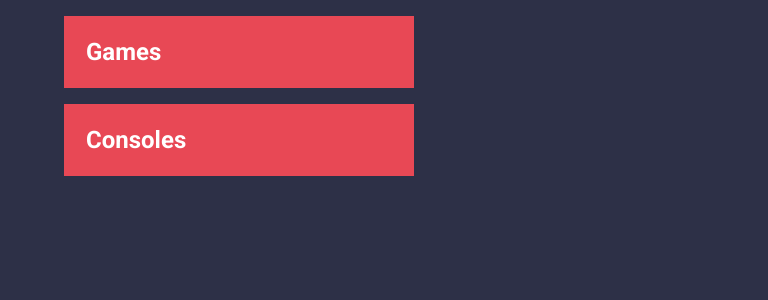
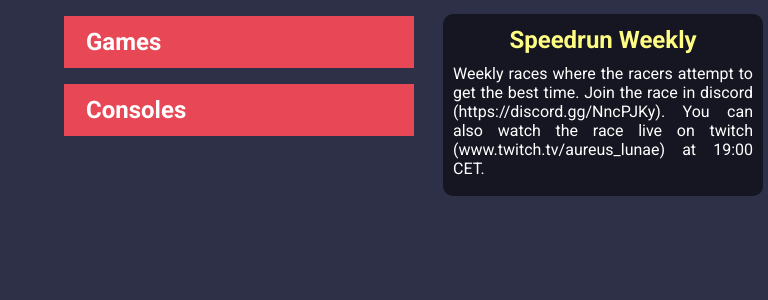
Before and after one commit to Aureus-Lunae/retrorun, a PHP site: page / in a window 768 px wide. Shown: the part 83-383 px from the top of the page. Run offline with PHP 8.4, Linux system fonts and the light colour scheme; data that the repository does not hold is empty.

Commit message:
Added sidebar and console search

```diff
--- a/consoleinfo.php
+++ b/consoleinfo.php
@@ -20,7 +20,7 @@
   <meta name="viewport content="width=device-width, initial-scale=1.0, maximum-scale=1.0" />
   <title><?php echo $title; ?></title>
 	<link href="https://fonts.googleapis.com/css?family=Oswald:400,700|Roboto:400,700&amp;subset=latin-ext" rel="stylesheet">
-	<link href="css/style.css" rel="stylesheet" type="text/css" media="all" />me.min.css">
+	<link href="css/style.css" rel="stylesheet" type="text/css" media="all" />
 </head>
 
 <body>
@@ -65,7 +65,7 @@
 
 </section>
 
-
+	<?php include 'html/sidebar.html' ?>
 
 </body>
 
--- a/css/style.css
+++ b/css/style.css
@@ -171,6 +171,11 @@ header .nav .nav_item a:hover {
   filter: sepia(100%);
 }
 
+@media (max-width: 1000px) {
+  .colspan-2 {
+    grid-column-end: span 1;
+  }
+}
 /* homepage */
 #games,
 #consoles {
@@ -192,6 +197,7 @@ header .nav .nav_item a:hover {
 .console_wrapper h1 {
   margin-left: 20px;
   font-size: 24px;
+  line-height: 8px;
 }
 .game_wrapper label,
 .console_wrapper label {
@@ -250,8 +256,8 @@ header .nav .nav_item a:hover {
 /* Game Page */
 #page_container {
   min-width: 350px;
-  max-width: calc(100% - 448px);
-  margin-left: 64px;
+  max-width: calc(100% - 500px);
+  margin-left: 32px;
   display: flex;
   justify-content: center;
 }
@@ -315,4 +321,64 @@ header .nav .nav_item a:hover {
   border-bottom-right-radius: 8px;
 }
 
+@media (max-width: 1100px) and (min-width: 761px) {
+  #page_container {
+    min-width: 350px;
+    max-width: calc(100% - 400px);
+    margin-left: 32px;
+    display: flex;
+    justify-content: center;
+  }
+}
+@media (max-width: 760px) {
+  #page_container {
+    min-width: 350px;
+    max-width: calc(100% - 64px);
+    margin-left: 32px;
+    display: flex;
+    justify-content: center;
+  }
+}
+/* Sidebar */
+#sidebar {
+  position: fixed;
+  width: 320px;
+  right: 24px;
+  top: 80px;
+}
+#sidebar .sidebar_item {
+  width: 100%;
+  background: #151621;
+  border-radius: 10px;
+  padding: 2px 10px;
+}
+#sidebar h1 {
+  text-align: center;
+  line-height: 16px;
+  font-size: 24px;
+  color: #fffd82;
+}
+#sidebar p {
+  text-align: justify;
+}
+#sidebar a {
+  color: #fff;
+}
+#sidebar a:hover {
+  text-decoration: underline;
+  color: #fffd82;
+}
+
+@media (max-width: 960px) and (min-width: 761px) {
+  #sidebar {
+    top: 97px;
+    right: 5px;
+  }
+}
+@media (max-width: 760px) {
+  #sidebar {
+    display: none;
+  }
+}
+
 /*# sourceMappingURL=style.css.map */
--- a/gameinfo.php
+++ b/gameinfo.php
@@ -67,7 +67,7 @@
 
 </section>
 
-
+	<?php include 'html/sidebar.html' ?>
 
 </body>
 
--- a/games.php
+++ b/games.php
@@ -89,6 +89,8 @@
 		</div>
 	</section>
 
+	<?php include 'html/sidebar.html' ?>
+
 </body>
 
 </html>
--- /dev/null
+++ b/html/sidebar.html
@@ -0,0 +1,9 @@
+<div id="sidebar">
+	<div class="sidebar_item">
+		<h1>Speedrun Weekly</h1>
+		<p>Weekly races where the racers attempt to get the best time. Join the race
+			in <a href="discord.gg/NncPJKy">discord (https://discord.gg/NncPJKy)</a>.
+			You can also watch the race live on <a href="https://www.twitch.tv/aureus_lunae">twitch (www.twitch.tv/aureus_lunae)</a>
+			at 19:00 CET.</p>
+	</div>
+</div>
--- a/index.php
+++ b/index.php
@@ -39,7 +39,7 @@
 
 	</section>
 
-
+	<?php include 'html/sidebar.html' ?>
 
 
 </body>
--- a/scss/_games.scss
+++ b/scss/_games.scss
@@ -19,6 +19,7 @@
 	h1 {
 		margin-left: 20px;
 		font-size: 24px;
+		line-height: 8px;
 	}
 
 	label {
@@ -78,8 +79,8 @@
 
 #page_container {
 	min-width: 350px;
-	max-width: calc(100% - 448px);
-	margin-left: 64px;
+	max-width: calc(100% - 500px);
+	margin-left: 32px;
 	display: flex;
 	justify-content: center;
 }
@@ -149,3 +150,23 @@
 		border-bottom-right-radius: 8px;
 	}
 }
+
+@media (max-width: 1100px) and (min-width: 761px) {
+	#page_container {
+		min-width: 350px;
+		max-width: calc(100% - 400px);
+		margin-left: 32px;
+		display: flex;
+		justify-content: center;
+	}
+}
+
+@media (max-width: 760px) {
+	#page_container {
+		min-width: 350px;
+		max-width: calc(100% - 64px);
+		margin-left: 32px;
+		display: flex;
+		justify-content: center;
+	}
+}
--- a/scss/_grid.scss
+++ b/scss/_grid.scss
@@ -87,3 +87,9 @@
 	}
 
 }
+
+@media (max-width: 1000px) {
+	.colspan-2 {
+		grid-column-end: span 1;
+	}
+}
--- /dev/null
+++ b/scss/_sidebar.scss
@@ -0,0 +1,47 @@
+/* Sidebar */
+#sidebar {
+	position: fixed;
+	width: 320px;
+	right: 24px;
+	top: 80px;
+
+	.sidebar_item {
+		width: 100%;
+		background: $header_background;
+		border-radius: 10px;
+		padding: 2px 10px;
+	}
+
+	h1 {
+		text-align: center;
+		line-height: 16px;
+		font-size: 24px;
+		color: $secondary_text_color;
+	}
+
+	p {
+		text-align: justify;
+	}
+
+	a {
+		color: $primary_text_color;
+
+		&:hover {
+			text-decoration: underline;
+			color: $secondary_text_color;
+		}
+	}
+}
+
+@media (max-width: 960px) and (min-width: 761px) {
+	#sidebar {
+		top: 97px;
+		right: 5px;
+	}
+}
+
+@media (max-width: 760px) {
+	#sidebar {
+		display: none;
+	}
+}
--- a/scss/style.scss
+++ b/scss/style.scss
@@ -42,3 +42,5 @@ a {
 @import 'grid';
 
 @import 'games';
+
+@import 'sidebar';
--- a/searchresults.php
+++ b/searchresults.php
@@ -44,12 +44,10 @@
 		</div>
 		<div class="grid_layout">
 			<?php require_once 'php/searchconsole.php'; ?>
-
 		</div>
-
 	</section>
 
-
+	<?php include 'html/sidebar.html' ?>
 
 </body>
 
```
Also changed, not shown: 1 other file.
